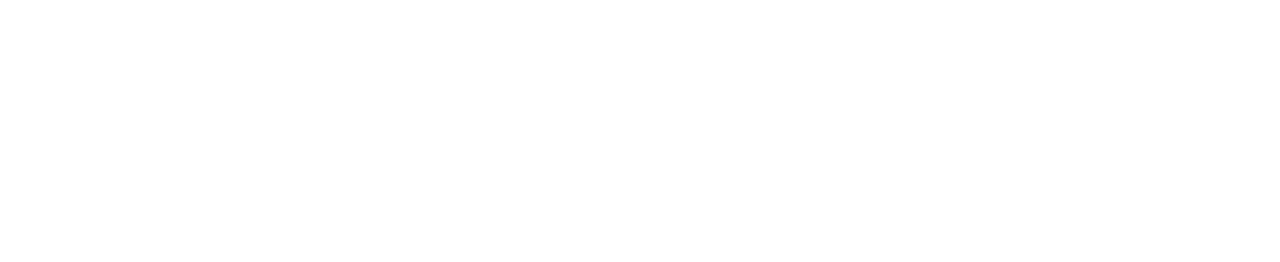
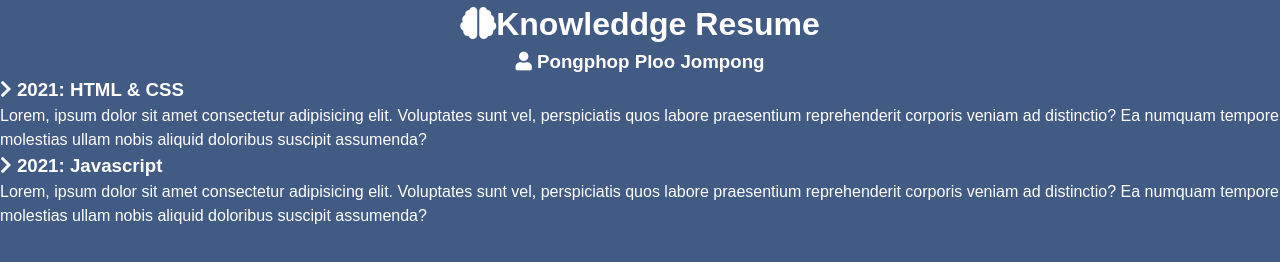
Before and after one commit to PlooJompong/Timeline, a plain HTML site: page index.html in a window 1280 px wide. Drawn offline with Linux system fonts and the light colour scheme.

Commit message:
Add html & base style

```diff
--- a/css/style.css
+++ b/css/style.css
@@ -0,0 +1,41 @@
+:root {
+  --primaty-color: #425b84;
+  --secondary-color: #5b7bb4;
+  --max-width: 1100px;
+}
+
+/* Reset */
+html {
+  box-sizing: border-box;
+}
+
+*,
+*::before,
+*::after {
+  margin: 0;
+  padding: 0;
+  box-sizing: inherit;
+}
+
+body {
+  font: normal 1rem/1.5 'Arial', sans-serif;
+  background: var(--primaty-color);
+  color: #fff;
+  overflow-x: hidden;
+  padding-bottom: 50px;
+}
+
+#main-header {
+  background: var(--secondary-color)
+  padding: 4rem 0;
+}
+
+.container {
+  max-width: var(--max-width);
+  margin: 0 auto;
+  text-align: center;
+}
+
+h1 {
+  font-size: 2.3 rem;
+}
--- a/index.html
+++ b/index.html
@@ -3,10 +3,34 @@
 <head>
   <meta charset="UTF-8">
   <meta name="viewport" content="width=device-width, initial-scale=1.0">
+  <link rel="stylesheet" href="https://use.fontawesome.com/releases/v5.15.2/css/all.css" integrity="sha384-vSIIfh2YWi9wW0r9iZe7RJPrKwp6bG+s9QZMoITbCckVJqGCCRhc+ccxNcdpHuYu" crossorigin="anonymous">
   <link rel="stylesheet" href="css/style.css">
   <title>Document</title>
 </head>
 <body>
+  <header id="main.header">
+    <div class="container">
+      <h1><i class="fas fa-brain"></i>Knowleddge Resume</h1>
+      <h3><i class="fas fa-user"></i> Pongphop Ploo Jompong</h3>
+    </div>
+  </header>
+
+  <section id="timeline">
+    <ul>
+      <li>
+        <div>
+          <h3><i class="fas fa-chevron-right"></i> 2021: HTML & CSS</h3>
+          <p>Lorem, ipsum dolor sit amet consectetur adipisicing elit. Voluptates sunt vel, perspiciatis quos labore praesentium reprehenderit corporis veniam ad distinctio? Ea numquam tempore molestias ullam nobis aliquid doloribus suscipit assumenda?</p>
+        </div>
+      </li>
+      <li>
+        <div>
+          <h3><i class="fas fa-chevron-right"></i> 2021: Javascript</h3>
+          <p>Lorem, ipsum dolor sit amet consectetur adipisicing elit. Voluptates sunt vel, perspiciatis quos labore praesentium reprehenderit corporis veniam ad distinctio? Ea numquam tempore molestias ullam nobis aliquid doloribus suscipit assumenda?</p>
+        </div>
+      </li>
+    </ul>
+  </section>
 
 </body>
 </html>
```
